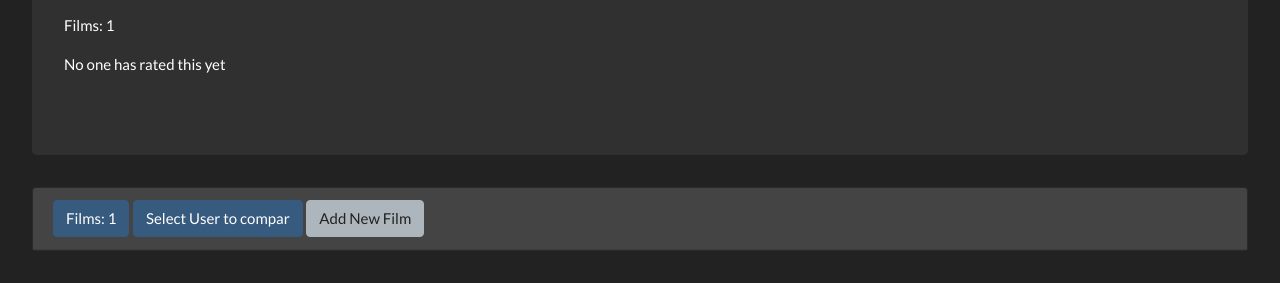
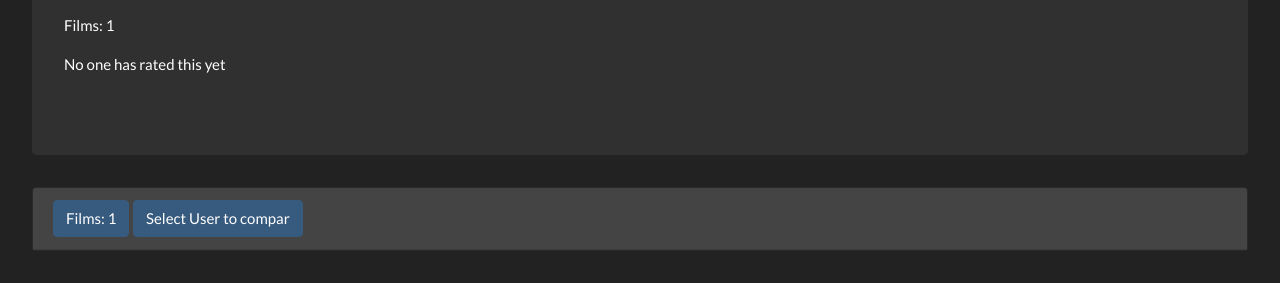
Before and after one commit to slpixe/redelectric-thing, a Django app: a page that uses anime/templates/franchises_details.html in a window 1280 px wide. Shown: the part 629-912 px from the top of the page. Run offline with Django 3.2, Linux system fonts and the light colour scheme; a user stored in the database is signed in; data comes from the database, SQL or seed files in the repository; some libraries are stand-ins or nearby versions.

Commit message:
Hide films when none

```diff
--- a/anime/templates/franchises_details.html
+++ b/anime/templates/franchises_details.html
@@ -100,12 +100,11 @@ function filmMain() {
 
 <body onload="firstLoad()">
 
-
+{% if franchises_details.film_type is True %}
 <div id="accordion">
     <div class="card">
         <div class="card-header" id="headingOne">
             <h5 class="mb-0">
-                {% if franchises_details.film_type is True %}
                     <button class="btn btn-primary" data-toggle="collapse" href="#film_table" role="button"
                         aria-expanded="false" onclick="filmMain()">
                         Films: {{franchises_details.film_num}}
@@ -113,12 +112,10 @@ function filmMain() {
                     <button class="btn btn-primary" role="button" aria-expanded="false" onclick="filmComp()">
                         Select User to compar
                     </button>
-                {% endif %}
-                <button type="button" class="btn btn-light">
-                    Add New Film
-                </button>
+
             </h5>
         </div>
+{% endif %}
 
         <div class="row">
             {% for franchise_item_film in franchise_items_films %}
```
